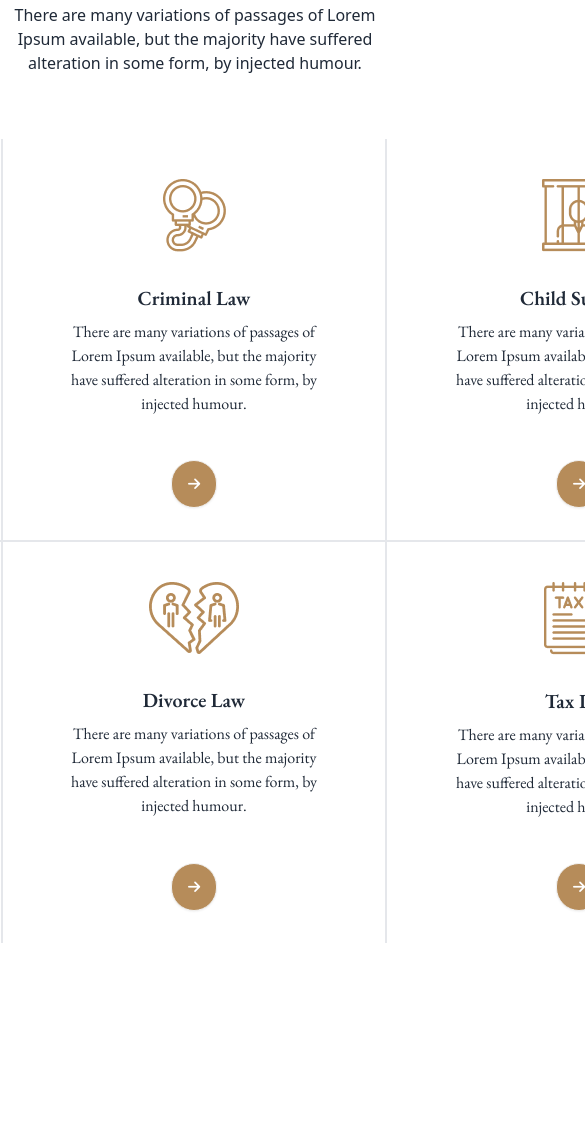
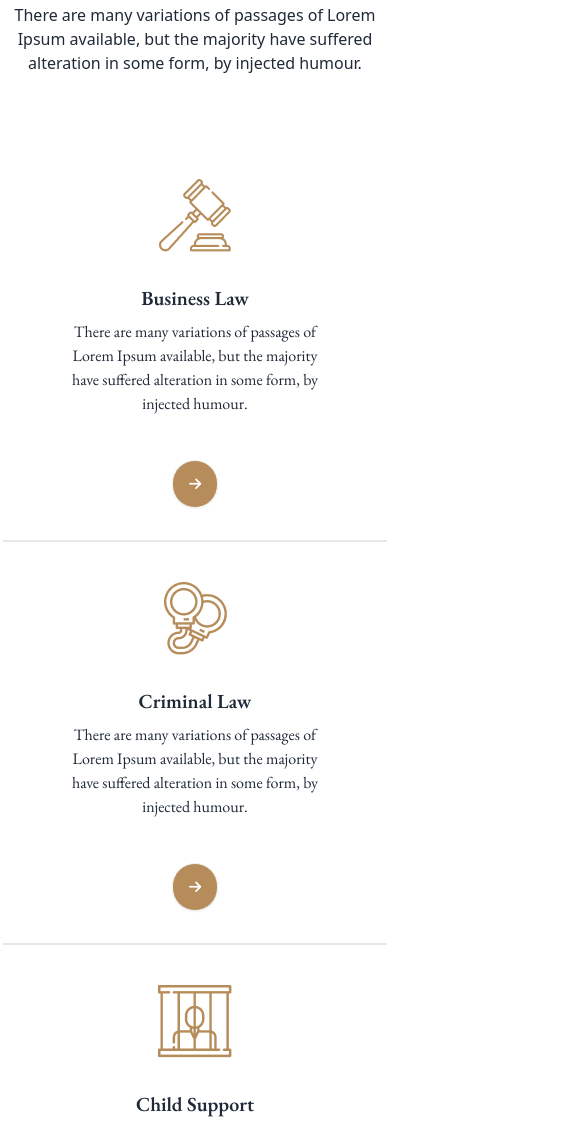
Before and after one commit to arafatYasir/Legal-Solutions, a plain HTML site: page index.html in a window 390 px wide. Shown: the part 805-1926 px from the top of the page, 585 px wide, since content can reach past the window. Before the commit the page ends 1748 px from the top, so only its background shows below. Drawn offline with nearby package versions, Linux system fonts and the light colour scheme.

Commit message:
Legal Practice section bug fixed

```diff
--- a/index.html
+++ b/index.html
@@ -108,9 +108,10 @@
             <!-- Main Cards Container -->
             <div class="flex flex-col items-center mt-16">
                 <!-- Sub Container 1 -->
-                <div class="eb-garamond flex">
+                <div class="eb-garamond flex flex-col lg:flex-row">
                     <!-- Card 1 -->
-                    <div class="card w-96 bg-gradient-to-b hover:from-gradient-color hover:to-white rounded-none border-b-2 border-r-2">
+                    <div
+                        class="card w-96 bg-gradient-to-b hover:from-gradient-color hover:to-white rounded-none border-b-2 lg:border-r-2">
                         <figure class="px-10 pt-10">
                             <img src="images/business.png" alt="Shoes" class="" />
                         </figure>
@@ -126,7 +127,8 @@
                     </div>
 
                     <!-- Card 2 -->
-                    <div class="card w-96 bg-gradient-to-b hover:from-gradient-color hover:to-white rounded-none border-b-2 border-r-2">
+                    <div
+                        class="card w-96 bg-gradient-to-b hover:from-gradient-color hover:to-white rounded-none border-b-2 lg:border-r-2">
                         <figure class="px-10 pt-10">
                             <img src="images/criminal.png" alt="Shoes" class="" />
                         </figure>
@@ -142,7 +144,8 @@
                     </div>
 
                     <!-- Card 3 -->
-                    <div class="card w-96 bg-gradient-to-b hover:from-gradient-color hover:to-white rounded-none border-b-2">
+                    <div
+                        class="card w-96 bg-gradient-to-b hover:from-gradient-color hover:to-white rounded-none border-b-2">
                         <figure class="px-10 pt-10">
                             <img src="images/child.png" alt="Shoes" class="" />
                         </figure>
@@ -159,9 +162,10 @@
                 </div>
 
                 <!-- Sub Container 2 -->
-                <div class="eb-garamond flex">
+                <div class="eb-garamond flex flex-col lg:flex-row">
                     <!-- Card 4 -->
-                    <div class="card w-96 bg-gradient-to-b hover:from-gradient-color hover:to-white rounded-none border-r-2">
+                    <div
+                        class="card w-96 bg-gradient-to-b hover:from-gradient-color hover:to-white rounded-none lg:border-r-2 border-b-2 lg:border-b-0">
                         <figure class="px-10 pt-10">
                             <img src="images/education.png" alt="Shoes" class="" />
                         </figure>
@@ -177,7 +181,8 @@
                     </div>
 
                     <!-- Card 5 -->
-                    <div class="card w-96 bg-gradient-to-b hover:from-gradient-color hover:to-white rounded-none border-r-2">
+                    <div
+                        class="card w-96 bg-gradient-to-b hover:from-gradient-color hover:to-white rounded-none lg:border-r-2 border-b-2 lg:border-b-0">
                         <figure class="px-10 pt-10">
                             <img src="images/divorce.png" alt="Shoes" class="" />
                         </figure>
@@ -209,7 +214,6 @@
                     </div>
                 </div>
             </div>
-
         </section>
     </main>
 
```
Also changed, not shown: images/client.png (added).
